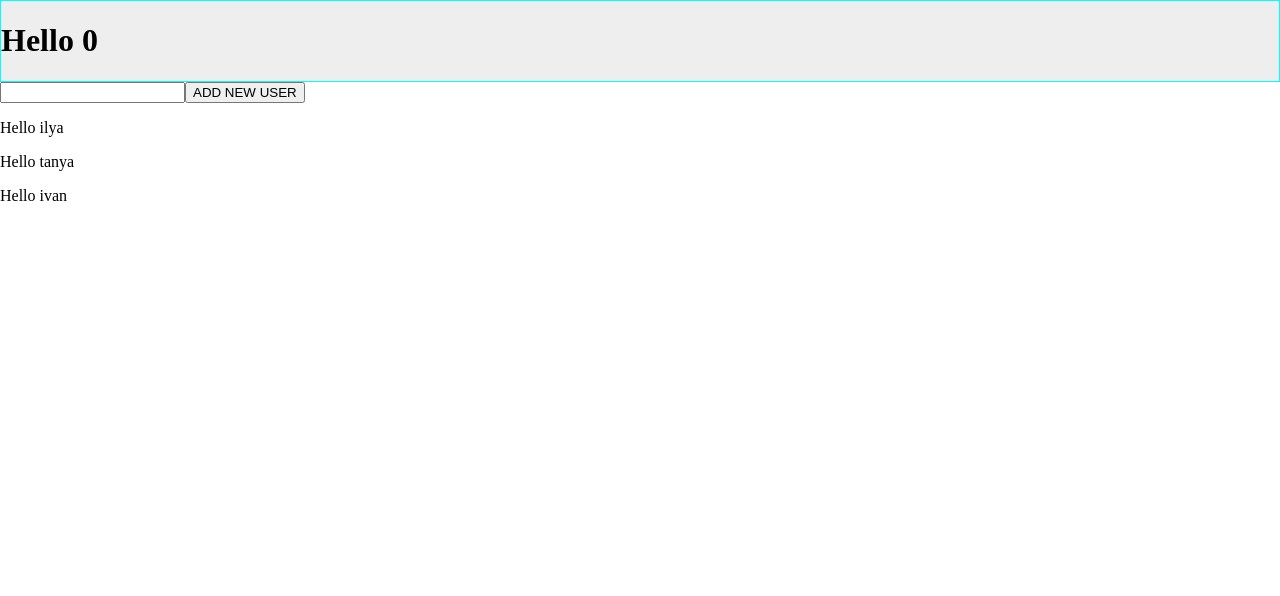
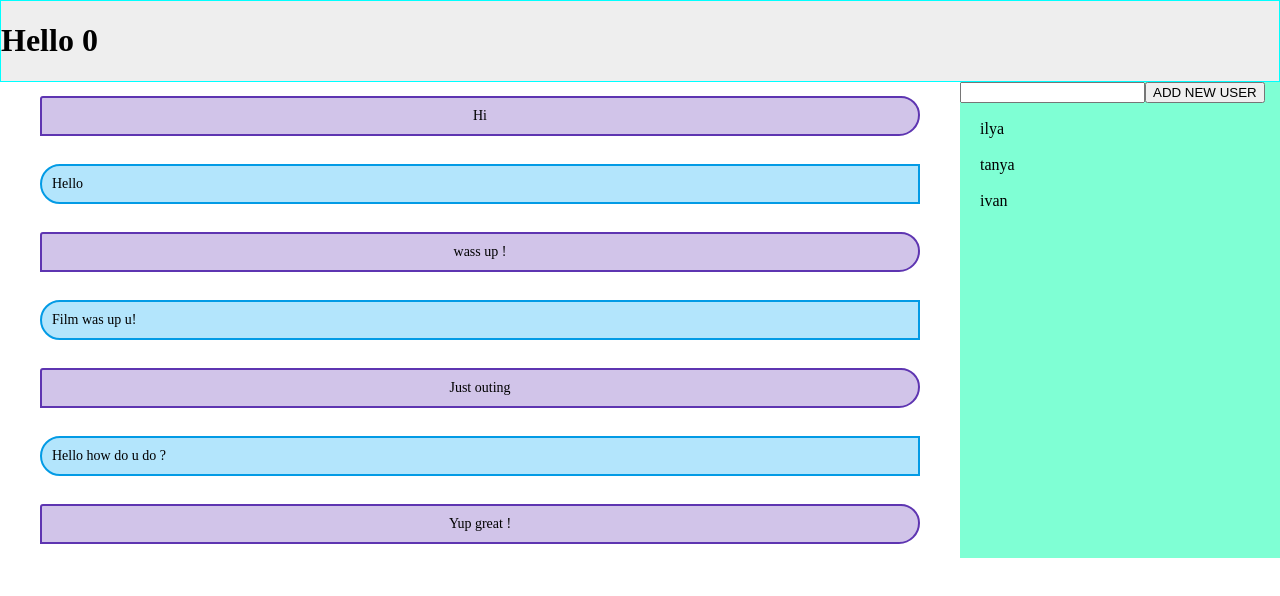
Before and after one commit to ildevelop/WebpackReactRedux, a React app: page / in a window 1280 px wide. Shown: the top 596 px of the page. Built offline with nearby package versions, Linux system fonts and the light colour scheme.

Commit message:
Add message box

```diff
--- a/src/Components/Chat/Chat.js
+++ b/src/Components/Chat/Chat.js
@@ -6,27 +6,60 @@ import './Chat.scss'
 import {addNewUser} from "../../Store/ActionCreator";
 
 export class Chat extends React.Component {
-    constructor(){
+    constructor() {
         super();
-        this.state ={
+        this.state = {
             userName: 'ILYA'
         }
     }
-    addNewName(event){
-        const title= event.target.value;
-        this.setState({userName:title})
+
+    addNewName(event) {
+        const title = event.target.value;
+        this.setState({userName: title})
     }
 
     render() {
-        const {dispatch ,users} = this.props;
+        const {dispatch, users} = this.props;
         return (
-            <div>
-                <input type="text" onChange={this.addNewName.bind(this)}/>
-                <button onClick={(userName)=> dispatch(addNewUser(this.state.userName))}>ADD NEW USER</button>
-                {users.map((i,key)=>
-                    <p key={key}>Hello {i}</p>
+            <div className="MainMessage">
+                <div className="allMessage">
+                    {/*{users.map((i,key)=>*/}
+                    {/*<p  key={key}>Hello {i}</p>*/}
+                    {/*)}*/}
+                    <div className="clearfix">
+                        <blockquote className="me">Hi</blockquote>
+                    </div>
+                    <div className="clearfix">
+                        <blockquote className="you">Hello</blockquote>
+                    </div>
+                    <div className="clearfix">
+                        <blockquote className="me">wass up !</blockquote>
+                    </div>
+                    <div className="clearfix">
+                        <blockquote className="you">Film was up u!</blockquote>
+                    </div>
+                    <div className="clearfix">
+                        <blockquote className="me">Just outing</blockquote>
+                    </div>
+                    <div className="clearfix">
+                        <blockquote className="you">Hello how do u do ?</blockquote>
+                    </div>
+                    <div className="clearfix">
+                        <blockquote className="me">Yup great !</blockquote>
+                    </div>
+                </div>
+                <div className="allTeam">
+                    <div className="addUser">
+                        <input type="text" onChange={this.addNewName.bind(this)}/>
+                        <button onClick={(userName) => dispatch(addNewUser(this.state.userName))}>ADD NEW USER</button>
+                    </div>
+                    <div className="allUsers">
+                        {users.map((i, key) =>
+                            <p key={key}> {i}</p>
+                        )}
+                    </div>
+                </div>
 
-                )}
 
             </div>
         )
--- a/src/Components/Chat/Chat.scss
+++ b/src/Components/Chat/Chat.scss
@@ -0,0 +1,41 @@
+.MainMessage{
+  width: 100%;
+  height: 100%;
+  display: flex;
+  p{
+    padding: 1px 20px;
+  }
+  .allMessage{
+    display: flex;
+    flex: 3;
+    flex-direction: column;
+    justify-content: center;
+    .me{
+      background: #D1C4E9;
+      display: flex;
+      justify-content: center;
+      font-size: 14px;
+      padding: 10px;
+      border-radius: 9px 58px 64px 0px;
+      -moz-border-radius: 9px 58px 64px 0px;
+      -webkit-border-radius: 9px 58px 64px 0px;
+      border: 2px solid #5E35B1;
+    }
+
+    .you{
+      background: #B3E5FC;
+      font-size: 14px;
+      padding: 10px;
+      border-radius: 60px 0px 0px 60px;
+      -moz-border-radius: 60px 0px 0px 60px;
+      -webkit-border-radius: 60px 0px 0px 60px;
+      border: 2px solid #039BE5;
+    }
+  }
+  .allTeam{
+    display: flex;
+    flex: 1;
+    background-color: aquamarine;
+    flex-direction: column;
+  }
+}
```
